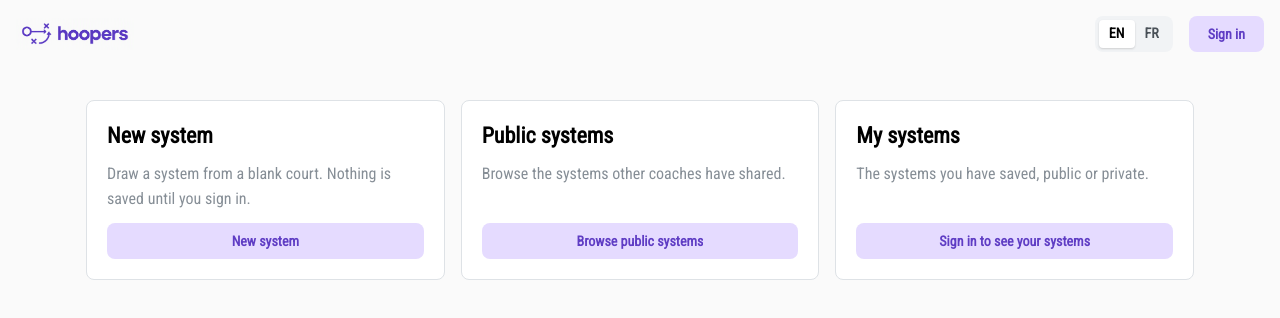
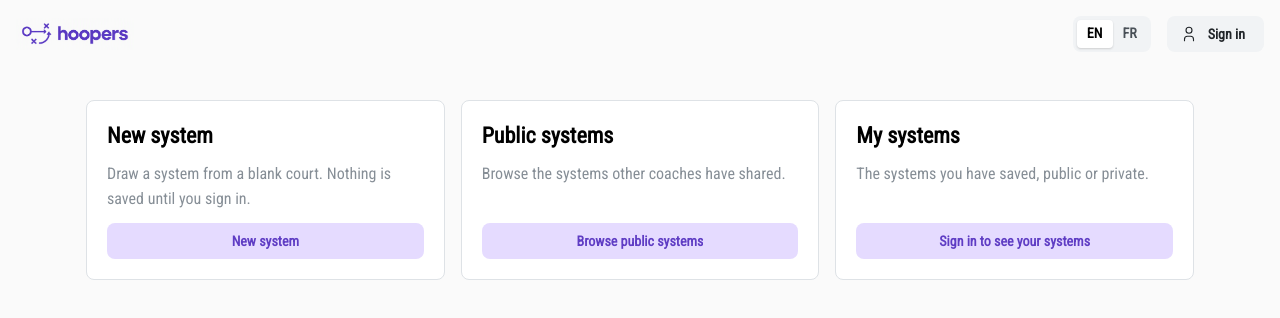
Before and after one commit to antoinefricker/phoopers, a React (Vite) app in the folder apps/pwa/: page / in a window 1280 px wide. Shown: the top 318 px of the page. Built offline with nearby package versions, Linux system fonts and the light colour scheme; no server answers.

Commit message:
feat: give the account controls a user icon and a grey light button

```diff
--- a/apps/pwa/src/app/AppHeader.tsx
+++ b/apps/pwa/src/app/AppHeader.tsx
@@ -1,5 +1,6 @@
 import { useState, type ReactNode } from 'react';
 import { Anchor, Button, Group, Image, Menu, Title, type MantineSpacing } from '@mantine/core';
+import { IconUser } from '@tabler/icons-react';
 import { useTranslation } from 'react-i18next';
 import { Link } from 'react-router';
 import wordmark from '../assets/phoopers.png';
@@ -18,7 +19,13 @@ function AccountControl() {
   if (!configured || status === 'loading') return null;
   if (status === 'signedOut') {
     return (
-      <Button component={Link} to="/signin" variant="light">
+      <Button
+        component={Link}
+        to="/signin"
+        variant="light"
+        color="gray"
+        leftSection={<IconUser size={18} stroke={1.5} />}
+      >
         {t('app.signIn', 'Sign in')}
       </Button>
     );
@@ -27,7 +34,9 @@ function AccountControl() {
     <>
       <Menu position="bottom-end">
         <Menu.Target>
-          <Button variant="subtle">{profile.data?.displayName ?? t('app.account', 'Account')}</Button>
+          <Button variant="light" color="gray" leftSection={<IconUser size={18} stroke={1.5} />}>
+            {profile.data?.displayName ?? t('app.account', 'Account')}
+          </Button>
         </Menu.Target>
         <Menu.Dropdown>
           <Menu.Item onClick={() => setDialog((d) => ({ opened: true, openCount: d.openCount + 1 }))}>
```
